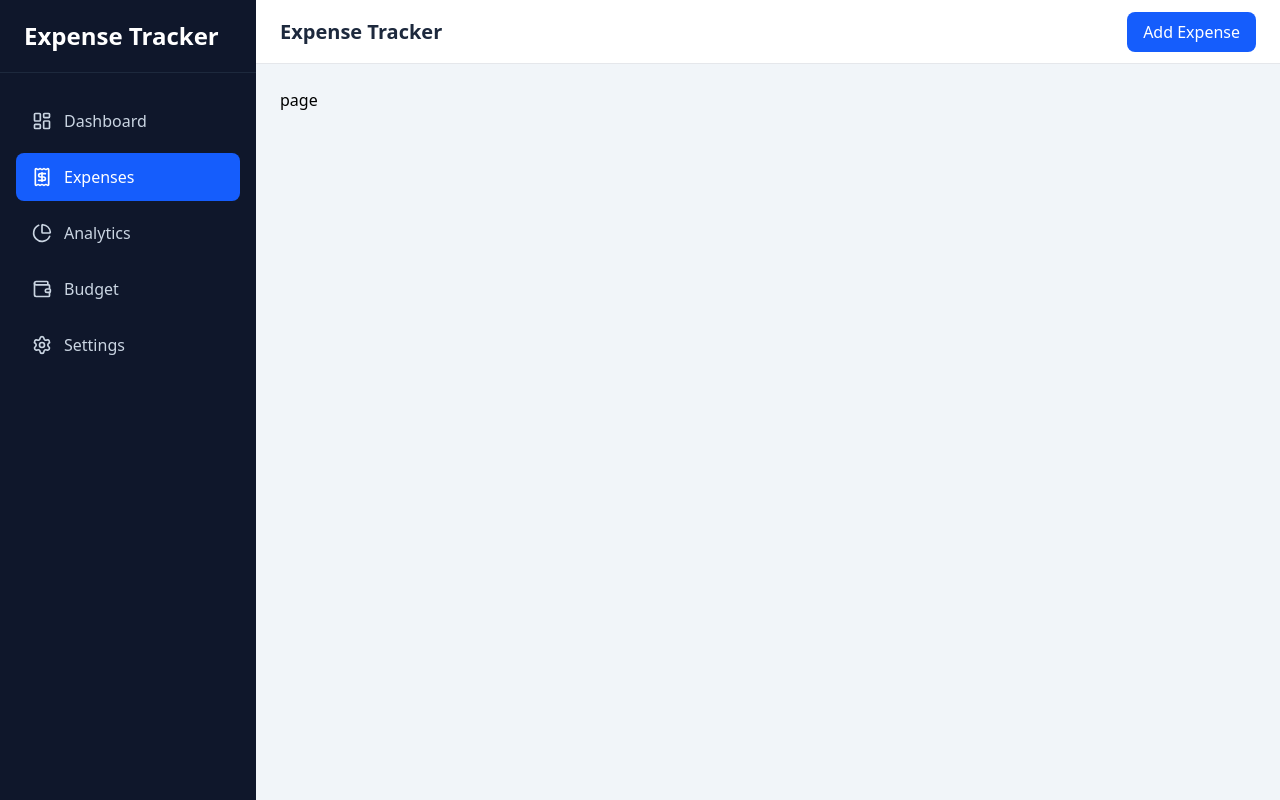
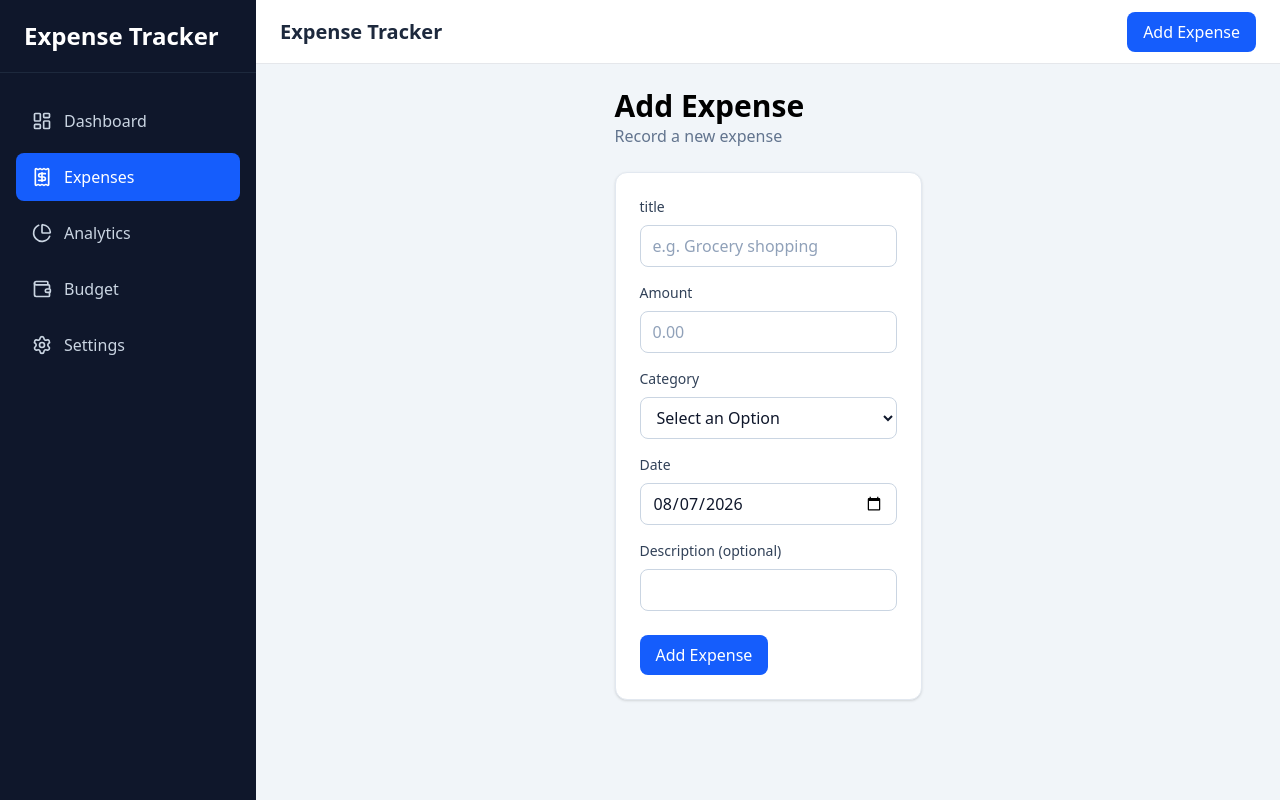
Before and after one commit to rohitshah316/next-js-expense-tracker, a Next.js app: page /dashboard/expenses/add in a window 1280 px wide. Built offline with nearby package versions, Linux system fonts and the light colour scheme.

Commit message:
feat: add expense form

```diff
--- a/src/app/dashboard/expenses/add/page.js
+++ b/src/app/dashboard/expenses/add/page.js
@@ -1,9 +1,33 @@
-import React from 'react'
+"use client";
 
-const page = () => {
+import { useRouter } from "next/navigation";
+import ExpenseForm from "@/components/expense/ExpenseForm";
+import Card from "@/components/ui/Card";
+import useExpenses from "@/hooks/useExpenses";
+
+export default function AddExpensePage() {
+  const router = useRouter();
+  const { addExpense } = useExpenses();
+
+  const handleSubmit = (expenseData) => {
+    addExpense({
+      id: crypto.randomUUID(),
+      ...expenseData,
+    });
+
+    router.push("/dashboard/expenses");
+  };
+
   return (
-    <div>page</div>
-  )
+    <div className="mx-auto max-w-2xl space-y-6">
+      <div>
+        <h1 className="text-3xl font-bold">Add Expense</h1>
+        <p className="text-slate-500">Record a new expense</p>
+      </div>
+
+      <Card>
+        <ExpenseForm onSubmit={handleSubmit} submitLabel="Add Expense" />
+      </Card>
+    </div>
+  );
 }
-
-export default page
--- a/src/lib/validations.js
+++ b/src/lib/validations.js
@@ -13,7 +13,7 @@ export function validateExpense(expense){
 
     if(!expense.amount){
         errors.amount="Amount is required";
-    }else if(isNan(expense.amount) || Number(expense.amount)<=0){
+    }else if(isNaN(expense.amount) || Number(expense.amount)<=0){
         errors.amount="Amount must be a positive number";
     }
 
```
